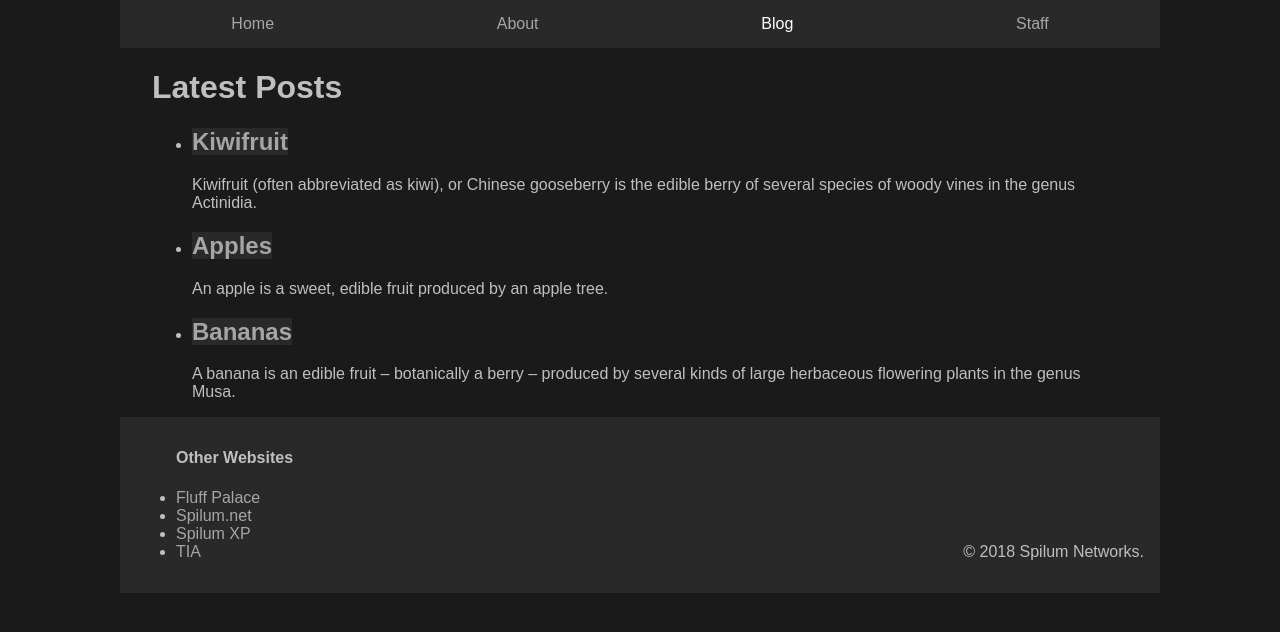
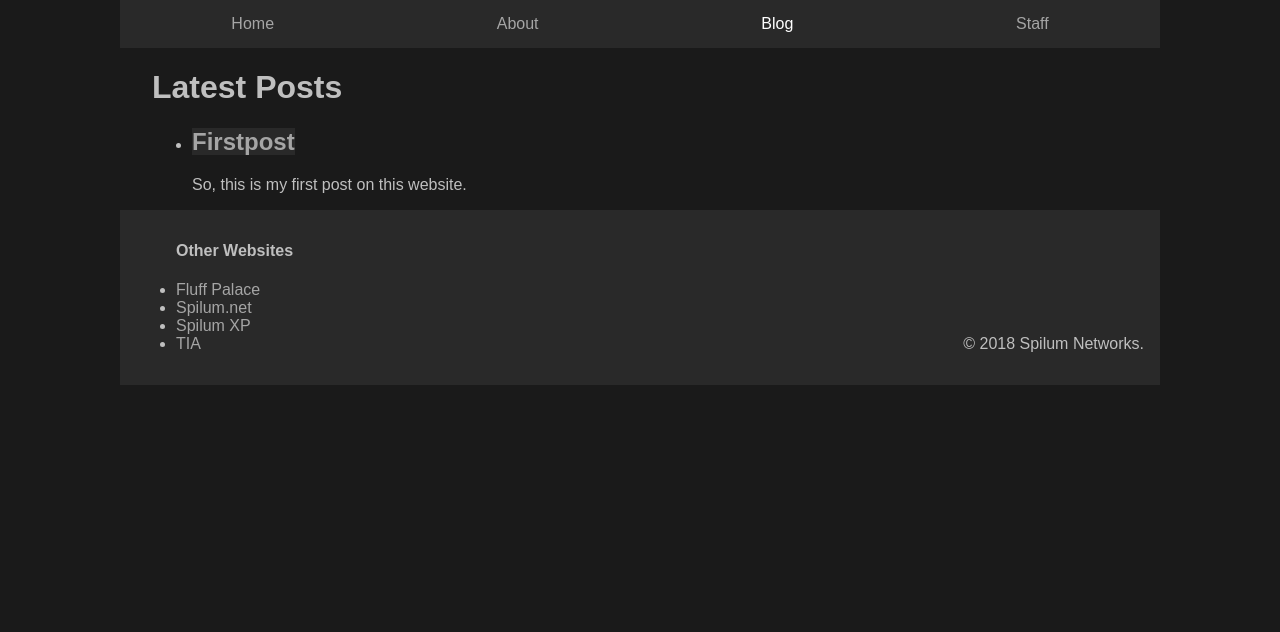
Before and after one commit to SpilumNet/Website, a Jekyll site: the page built from blog.html, in a window 1280 px wide. Shown: the top 632 px of the page. Built offline with Jekyll 4.4.1, drawn with Linux system fonts in a browser that asks for light colours.

Commit message:
modify content information

```diff
--- a/_posts/2018-08-20-bananas.md
+++ /dev/null
@@ -1,12 +0,0 @@
----
-layout: post
-author: jill
----
-A banana is an edible fruit – botanically a berry – produced by several kinds
-of large herbaceous flowering plants in the genus Musa.
-
-In some countries, bananas used for cooking may be called "plantains",
-distinguishing them from dessert bananas. The fruit is variable in size, color,
-and firmness, but is usually elongated and curved, with soft flesh rich in
-starch covered with a rind, which may be green, yellow, red, purple, or brown
-when ripe.
--- a/_posts/2018-08-21-apples.md
+++ /dev/null
@@ -1,11 +0,0 @@
----
-layout: post
-author: jill
----
-An apple is a sweet, edible fruit produced by an apple tree.
-
-Apple trees are cultivated worldwide, and are the most widely grown species in
-the genus Malus. The tree originated in Central Asia, where its wild ancestor,
-Malus sieversii, is still found today. Apples have been grown for thousands of
-years in Asia and Europe, and were brought to North America by European
-colonists.
--- a/_posts/2018-08-22-kiwifruit.md
+++ /dev/null
@@ -1,12 +0,0 @@
----
-layout: post
-author: ted
----
-Kiwifruit (often abbreviated as kiwi), or Chinese gooseberry is the edible
-berry of several species of woody vines in the genus Actinidia.
-
-The most common cultivar group of kiwifruit is oval, about the size of a large
-hen's egg (5–8 cm (2.0–3.1 in) in length and 4.5–5.5 cm (1.8–2.2 in) in
-diameter). It has a fibrous, dull greenish-brown skin and bright green or
-golden flesh with rows of tiny, black, edible seeds. The fruit has a soft
-texture, with a sweet and unique flavor.
--- /dev/null
+++ b/_posts/2018-10-12-firstpost.md
@@ -0,0 +1,6 @@
+---
+author: apher
+---
+So, this is my first post on this website.
+
+It is just a test.
--- a/_sass/main.scss
+++ b/_sass/main.scss
@@ -86,5 +86,6 @@ main {
   margin-left: -2em;
   margin-right: -2em;
   margin-top: 1em;
+  margin-bottom: 1em;
   padding: 10px;
 }
--- a/index.html
+++ b/index.html
@@ -7,4 +7,3 @@ title: Home
     <h2>Blogging Site</h2>
   </a>
 </div>
-<p></p>
```
Also changed, not shown: _authors/apher.md (added, +6 -0 lines), _authors/jill.md (deleted, +0 -6 lines), _authors/ted.md (deleted, +0 -6 lines), about.md (+4 -1 lines), 12 other files.
